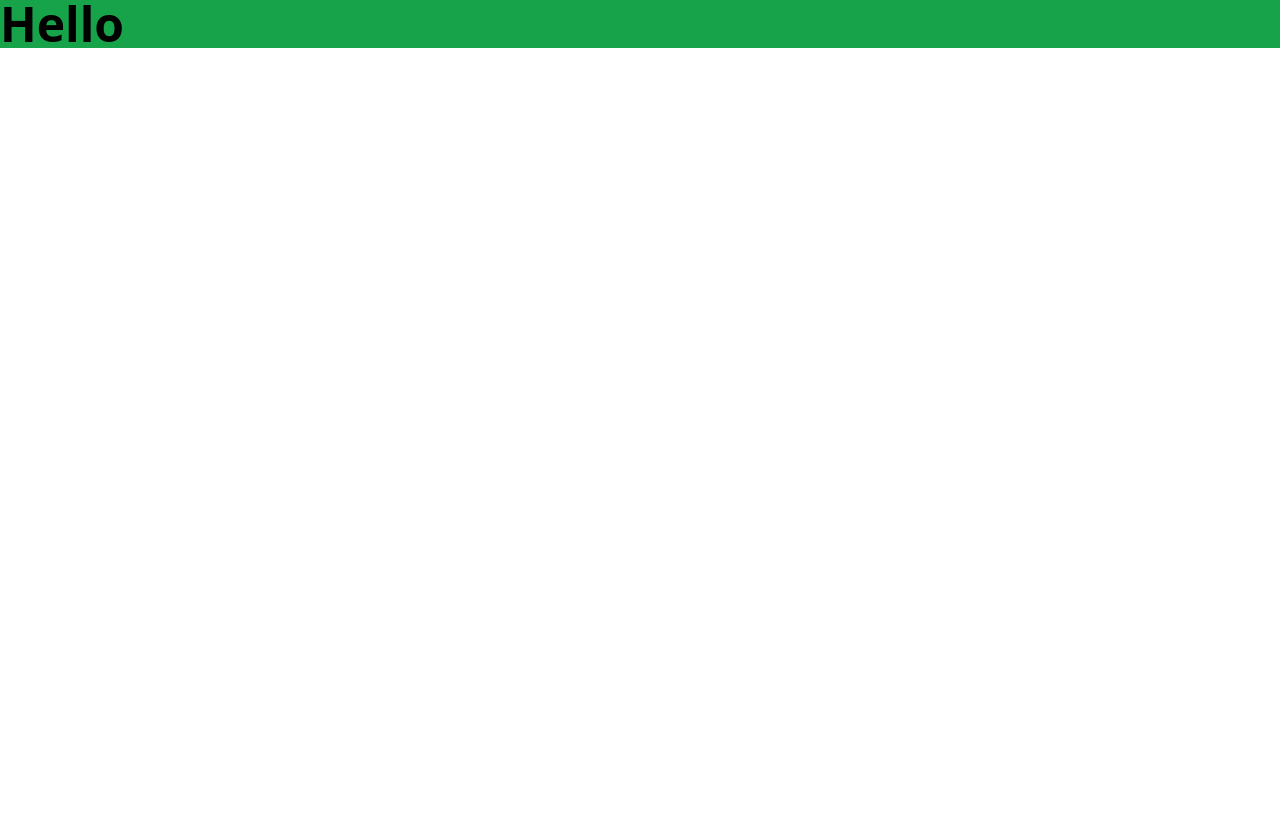
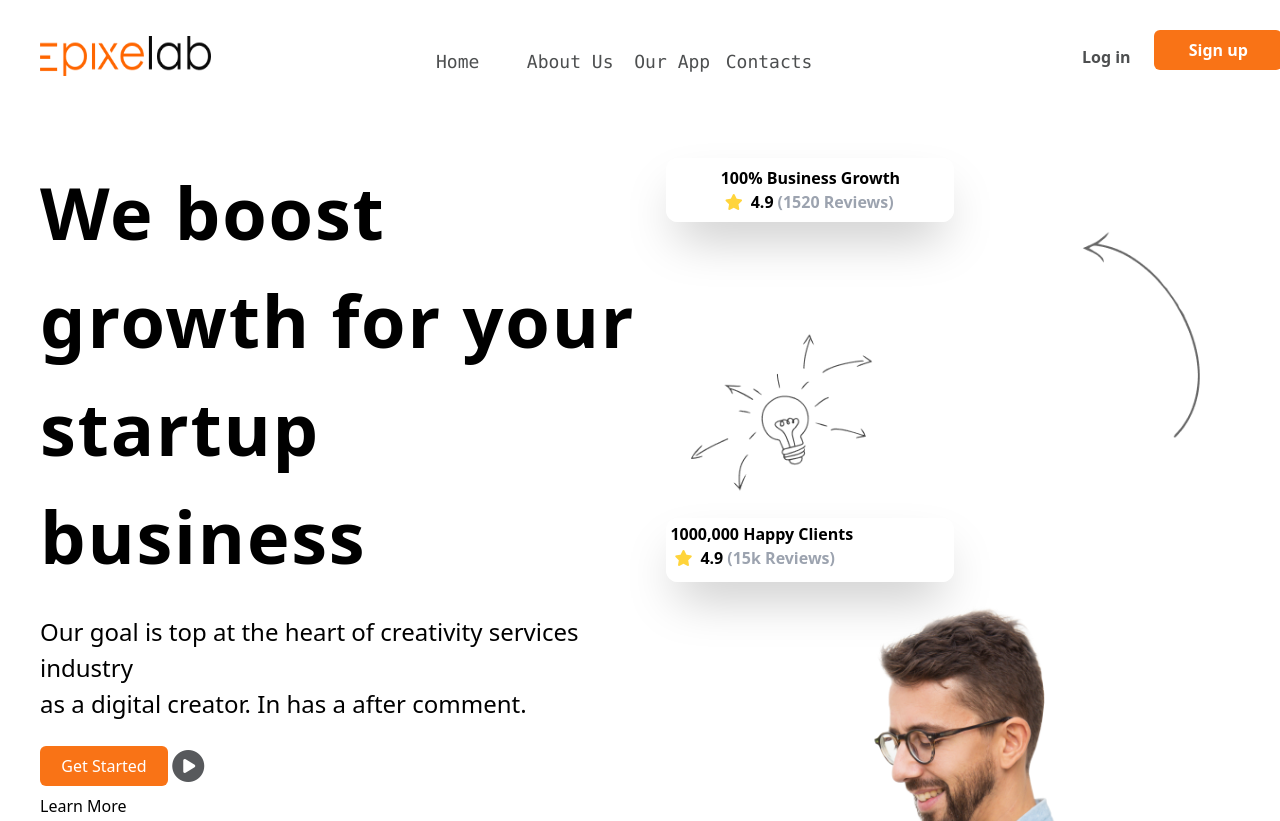
Before and after one commit to shreya-paul-17/Milestone-1-Exam, a website: page Project-5/dist/index.html in a window 1280 px wide. Shown: the top 821 px of the page. Before the commit the page ends 800 px from the top, so only its background shows below. Drawn offline with Linux system fonts and the light colour scheme.

Commit message:
Add files

```diff
--- a/Project-5/dist/index.html
+++ b/Project-5/dist/index.html
@@ -5,8 +5,60 @@
     <meta name="viewport" content="width=device-width, initial-scale=1.0">
     <title>PixeLab Landing Page</title>
     <link rel="stylesheet" href="style.css">
+    <link rel="stylesheet" href="https://cdnjs.cloudflare.com/ajax/libs/font-awesome/6.5.1/css/all.min.css"/>
 </head>
 <body>
-    <h1 class="bg-green-600 font-bold text-5xl">Hello</h1>
+    <section class="section-1 pt-4 px-10">
+        <nav class="grid grid-cols-7">
+            <img class="h-10 mt-[20px]" src="/Project-5/images/Logo.png" alt="logo image" srcset="">
+
+            <a class="home ml-24 pl-[75%] text-[#4d4f50] pt-8 grid font-mono font-medium text-lg hover:text-xl" href="#">Home</a>
+            <a class="about-us text-[#4d4f50] ml-36 pt-8 grid font-mono font-medium w-24 text-lg hover:text-xl" href="#">About Us</a>
+            <a class="our-app text-[#4d4f50] pt-8 ml-20 grid font-mono font-medium  text-lg hover:text-xl" href="#">Our App</a>
+            <a class="contacts text-[#4d4f50] pt-8 grid font-mono font-medium  text-lg hover:text-xl" href="#">Contacts</a>
+
+            <button class="w-36 h-10 font-semibold ml-[80%] mb-2 mt-[3%] pt-6 items-center text-[#4d4f50] hover:font-bold hover:text-lg">Log in</button>
+            <button class="w-32 h-10 bg-orange-500 hover:bg-orange-600 font-semibold m-[50%] mt-[8%] mb-2 rounded-md text-white items-center">Sign up</button>
+        </nav>
+    </section>
+
+    <section class="section-2 mt-20 flex px-10">
+        <div class="w-[700px]">
+            <h1 class="font-sans text-7xl font-bold tracking-wide leading-normal">We boost <br> growth for your <br> startup business</h1>
+            <h2 class="font-medium font-sans text-2xl leading-9 py-6">Our goal is top at the heart of creativity services industry <br> as a digital creator. In has a after comment.</h2>
+
+            <div>
+                <button class="w-32 h-10 bg-orange-500 hover:bg-orange-600 font-medium mb-2 rounded-md text-white" type="button">Get Started</button>
+                <button type="button"><i class="fa-solid fa-circle-play fa-2xl" style="color: #57595c;"></i></button>
+                <h1 class="font-sans font-medium">Learn More</h1>
+            </div>
+        </div>
+        <div>
+            <div class="flex border-4 rounded-xl border-white shadow-2xl w-72 h-16 justify-center items-center">
+                <img src="" alt="" srcset="">
+                <div>
+                    <h3 class="font-bold">100% Business Growth</h3>
+                    <div class="flex  items-center">
+                        <span class="fa fa-star checked px-1" style="color: #FFD43B;"></span>
+                        <h4 class="font-bold px-1">4.9</h4>
+                        <h5 class="font-semibold text-gray-400">(1520 Reviews)</h5>
+                    </div>
+                </div>
+            </div>
+
+            <img src="/Project-5/images/Group 10.png" alt="background image" srcset="">
+
+            <div class="border-4 rounded-xl border-white shadow-2xl w-72 h-16">
+                <h2 class="font-bold">1000,000 Happy Clients</h2>
+                <div class="flex items-center">
+                    <span class="fa fa-star checked px-1" style="color: #FFD43B;"></span>
+                    <h4 class="font-bold px-1">4.9</h4>
+                    <h5 class="font-semibold text-gray-400">(15k Reviews)</h5>
+                </div>
+            </div>
+
+            <img src="/Project-5/images/joyful-guy-texting-message-smartphone2 1.png" alt="an image of a man texting" srcset="">
+        </div>
+    </section>
 </body>
 </html>
```
Also changed, not shown: Project-5/dist/style.css.
